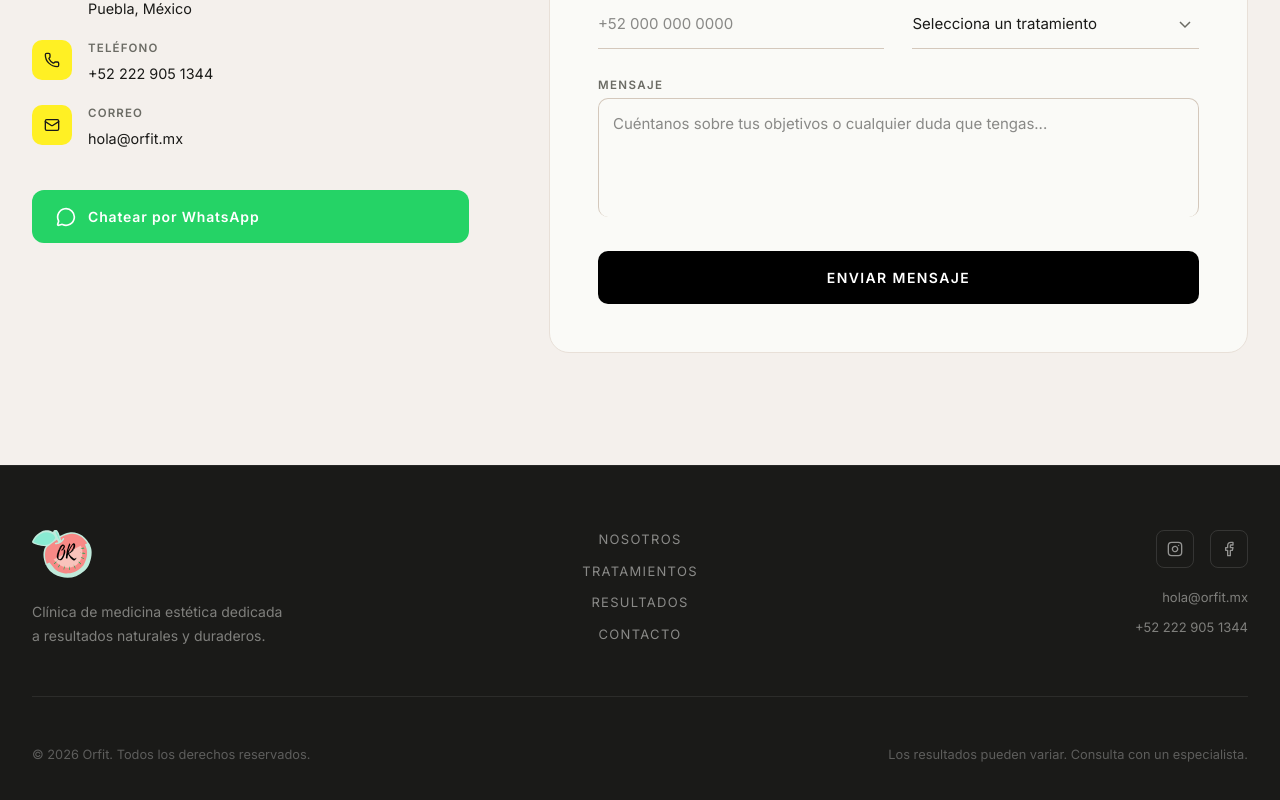
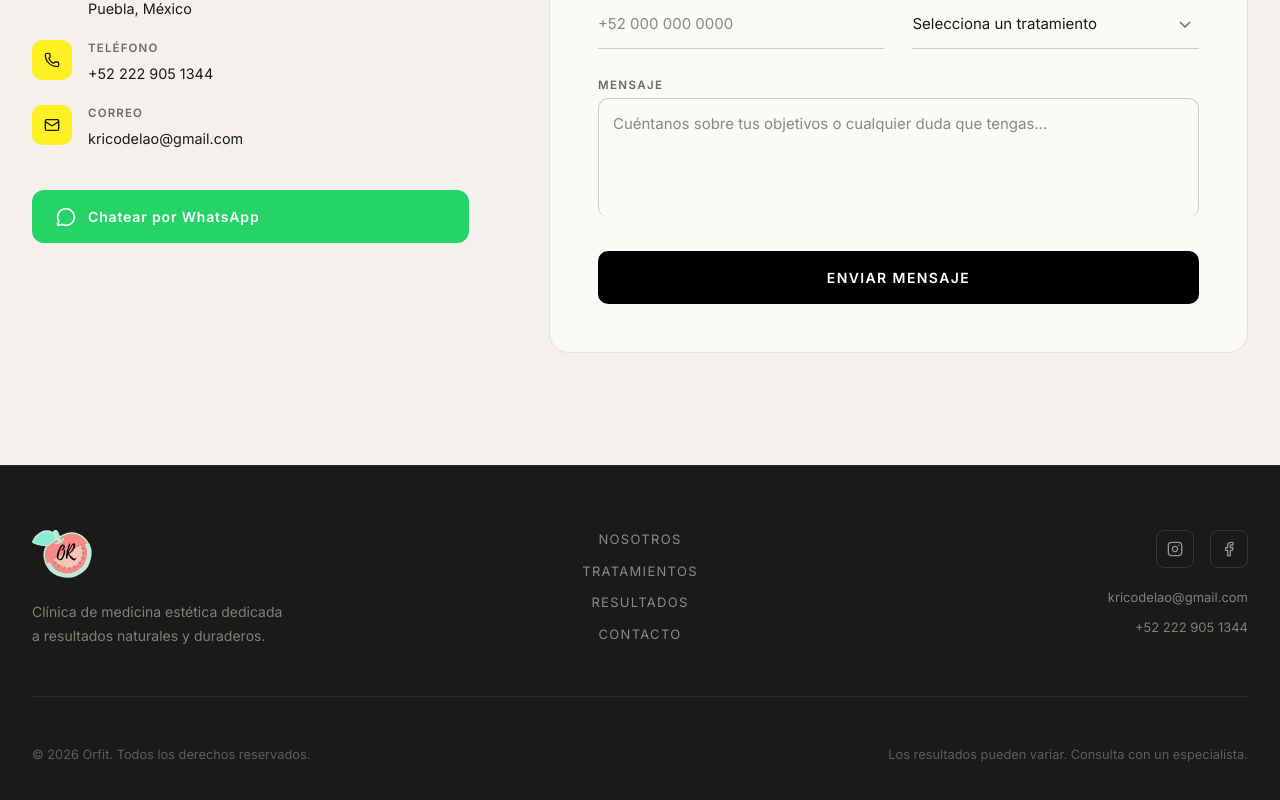
Before and after one commit to khutzdev/orfitandbeauty, a React (Vite) app: page / in a window 1280 px wide. Shown: the part 7456-8256 px from the top of the page. Built offline with nearby package versions, Linux system fonts and the light colour scheme; a web font is replaced by a local one.

Commit message:
feat(mail): update contact email

```diff
--- a/src/components/Contact.tsx
+++ b/src/components/Contact.tsx
@@ -150,8 +150,8 @@ export default function Contact() {
                 {
                   icon: <Mail size={16} style={{ color: "#1A1A18" }} />,
                   label: "Correo",
-                  content: "hola@orfit.mx",
-                  href: "mailto:hola@orfit.mx",
+                  content: "kricodelao@gmail.com",
+                  href: "mailto:kricodelao@gmail.com",
                 },
               ].map((item) => (
                 <div
--- a/src/components/Footer.tsx
+++ b/src/components/Footer.tsx
@@ -141,7 +141,7 @@ export default function Footer() {
               ))}
             </div>
             <a
-              href="mailto:hola@orfit.mx"
+              href="mailto:kricodelao@gmail.com"
               style={{
                 color: "rgba(250,250,247,0.45)",
                 fontSize: "0.8125rem",
@@ -158,7 +158,7 @@ export default function Footer() {
                   "rgba(250,250,247,0.45)")
               }
             >
-              hola@orfit.mx
+              kricodelao@gmail.com
             </a>
             <a
               href="tel:+527411108466"
```
